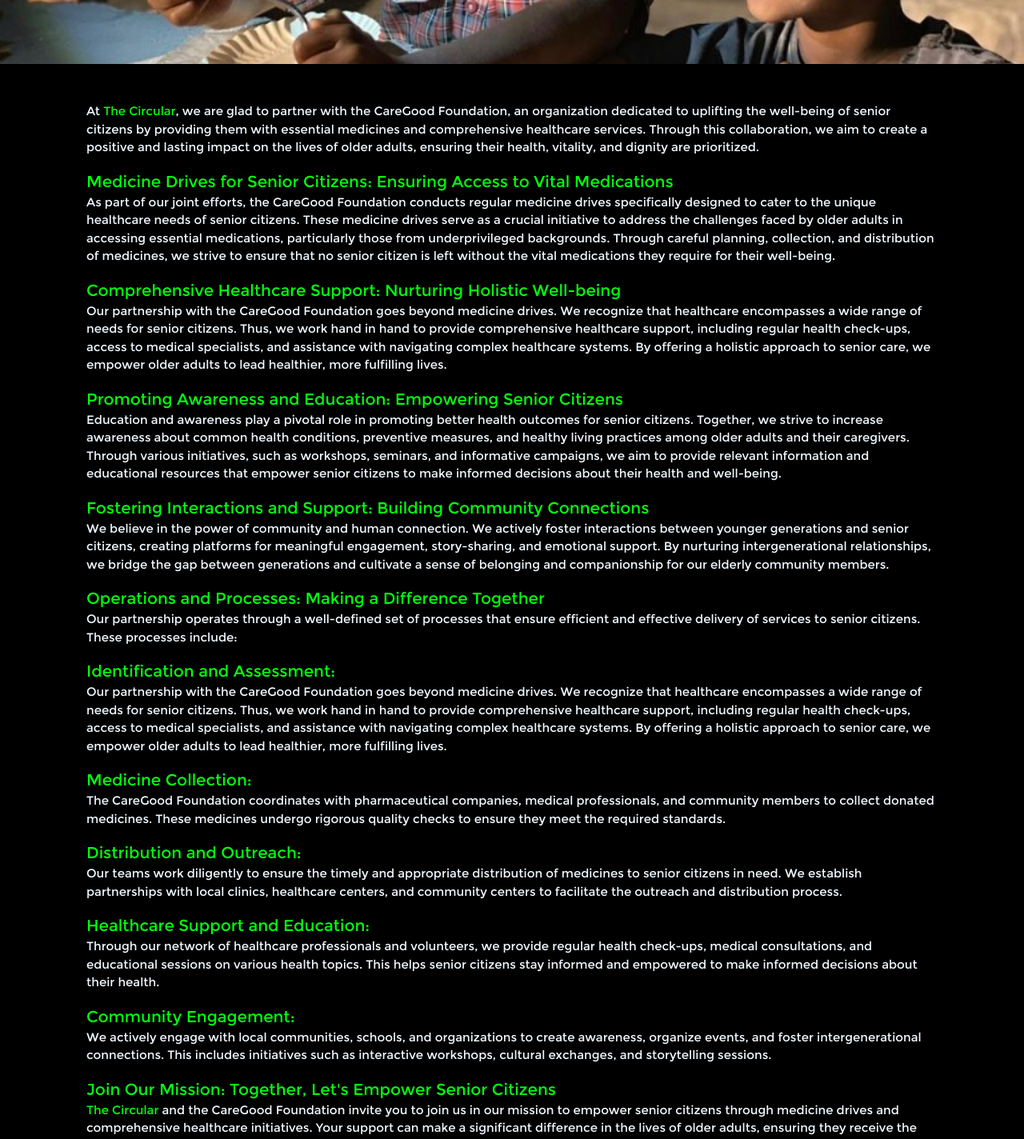
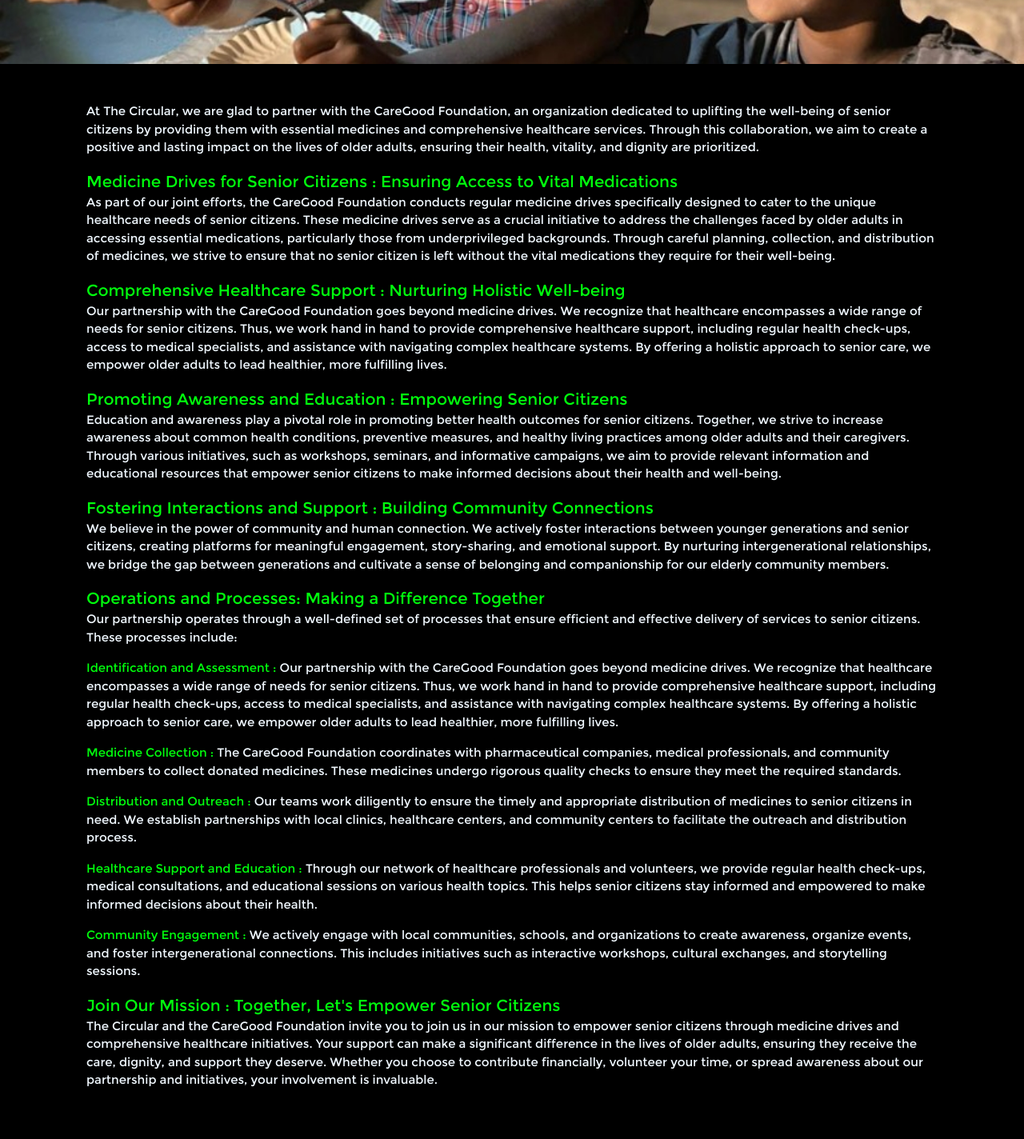
Before and after one commit to Rushikeshsr/thecircularweb, a React (Create React App) app in the folder circular/: page /partnerships/caregood in a window 1280 px wide. Shown: the part 520-1944 px from the top of the page at 80% size. Built offline with nearby package versions, Linux system fonts and the light colour scheme.

Commit message:
patnership pages updates

```diff
--- a/circular/src/components/aranya.js
+++ b/circular/src/components/aranya.js
@@ -25,7 +25,7 @@ const Aranya = () => {
                 Recognizing the importance of education and awareness, we have introduced Aranya's sustainable agriculture principles in schools and educational institutions. Through our fellowship program, we collaborate with teachers, students, and educational organizations to incorporate sustainability and environmental stewardship into the curriculum. By nurturing a generation that understands and values sustainable agriculture, we aim to create a future where sustainable practices are ingrained in society.
             </p>
             <p className='paragh'>
-                <span style={{"color":"#00ff0d",fontSize:'20px',textShadow:"-0.5px 0.5px 0 #000, 0.5px 0.5px 0 #000, 0.5px -0.5px 0 #000, -0.5px -0.5px 0 #000"}} >Fellowship for Tangible Results: Collaborating with Organizations for Impactful Change</span><br/>
+                <span style={{"color":"#00ff0d",fontSize:'20px',textShadow:"-0.5px 0.5px 0 #000, 0.5px 0.5px 0 #000, 0.5px -0.5px 0 #000, -0.5px -0.5px 0 #000"}} >Fellowship for Tangible Results : Collaborating with Organizations for Impactful Change</span><br/>
                 To create tangible and lasting results, we have established a fellowship program that brings together organizations working towards supporting sustainable agriculture practices. By collaborating with Aranya and other like-minded partners, we pool our expertise, resources, and networks to drive impactful change. Through this fellowship, we aim to implement scalable projects, develop innovative solutions, and influence policy to promote sustainable agriculture and empower communities.
             </p>
             <p className='paragh'>
--- a/circular/src/components/caregood.js
+++ b/circular/src/components/caregood.js
@@ -1,6 +1,6 @@
 import React from 'react'
 import "../css/circulareconomy.css"
-
+import { HashLink } from 'react-router-hash-link';
 
 const Caregood = () => {
   return (
@@ -10,52 +10,52 @@ const Caregood = () => {
         </div>
         <div className='section2 p-5'>
             <p className='paragh'>
-                At <span style={{color:"#00ff0d"}}>The Circular</span>, we are glad to partner with the CareGood Foundation, an organization dedicated to uplifting the well-being of senior citizens by providing them with essential medicines and comprehensive healthcare services. Through this collaboration, we aim to create a positive and lasting impact on the lives of older adults, ensuring their health, vitality, and dignity are prioritized.
+                At The Circular, we are glad to partner with the CareGood Foundation, an organization dedicated to uplifting the well-being of senior citizens by providing them with essential medicines and comprehensive healthcare services. Through this collaboration, we aim to create a positive and lasting impact on the lives of older adults, ensuring their health, vitality, and dignity are prioritized.
             </p>
             <p className='paragh'>
-                <span style={{"color":"#00ff0d",fontSize:'20px',textShadow:"-0.5px 0.5px 0 #000, 0.5px 0.5px 0 #000, 0.5px -0.5px 0 #000, -0.5px -0.5px 0 #000"}} >Medicine Drives for Senior Citizens: Ensuring Access to Vital Medications</span><br/>
+                <span style={{"color":"#00ff0d",fontSize:'20px'}} >Medicine Drives for Senior Citizens : Ensuring Access to Vital Medications</span><br/>
                 As part of our joint efforts, the CareGood Foundation conducts regular medicine drives specifically designed to cater to the unique healthcare needs of senior citizens. These medicine drives serve as a crucial initiative to address the challenges faced by older adults in accessing essential medications, particularly those from underprivileged backgrounds. Through careful planning, collection, and distribution of medicines, we strive to ensure that no senior citizen is left without the vital medications they require for their well-being.
             </p>
             <p className='paragh'>
-                <span style={{"color":"#00ff0d",fontSize:'20px',textShadow:"-0.5px 0.5px 0 #000, 0.5px 0.5px 0 #000, 0.5px -0.5px 0 #000, -0.5px -0.5px 0 #000"}} >Comprehensive Healthcare Support: Nurturing Holistic Well-being</span><br/>
+                <span style={{"color":"#00ff0d",fontSize:'20px'}} >Comprehensive Healthcare Support : Nurturing Holistic Well-being</span><br/>
                 Our partnership with the CareGood Foundation goes beyond medicine drives. We recognize that healthcare encompasses a wide range of needs for senior citizens. Thus, we work hand in hand to provide comprehensive healthcare support, including regular health check-ups, access to medical specialists, and assistance with navigating complex healthcare systems. By offering a holistic approach to senior care, we empower older adults to lead healthier, more fulfilling lives.
             </p>
             <p className='paragh'>
-                <span style={{"color":"#00ff0d",fontSize:'20px',textShadow:"-0.5px 0.5px 0 #000, 0.5px 0.5px 0 #000, 0.5px -0.5px 0 #000, -0.5px -0.5px 0 #000"}} >Promoting Awareness and Education: Empowering Senior Citizens</span><br/>
+                <span style={{"color":"#00ff0d",fontSize:'20px'}} >Promoting Awareness and Education : Empowering Senior Citizens</span><br/>
                 Education and awareness play a pivotal role in promoting better health outcomes for senior citizens. Together, we strive to increase awareness about common health conditions, preventive measures, and healthy living practices among older adults and their caregivers. Through various initiatives, such as workshops, seminars, and informative campaigns, we aim to provide relevant information and educational resources that empower senior citizens to make informed decisions about their health and well-being.
             </p>
             <p className='paragh'>
-                <span style={{"color":"#00ff0d",fontSize:'20px',textShadow:"-0.5px 0.5px 0 #000, 0.5px 0.5px 0 #000, 0.5px -0.5px 0 #000, -0.5px -0.5px 0 #000"}} >Fostering Interactions and Support: Building Community Connections</span><br/>
+                <span style={{"color":"#00ff0d",fontSize:'20px'}} >Fostering Interactions and Support : Building Community Connections</span><br/>
                 We believe in the power of community and human connection. We actively foster interactions between younger generations and senior citizens, creating platforms for meaningful engagement, story-sharing, and emotional support. By nurturing intergenerational relationships, we bridge the gap between generations and cultivate a sense of belonging and companionship for our elderly community members.
             </p>
             <p className='paragh'>
-                <span style={{"color":"#00ff0d",fontSize:'20px',textShadow:"-0.5px 0.5px 0 #000, 0.5px 0.5px 0 #000, 0.5px -0.5px 0 #000, -0.5px -0.5px 0 #000"}} >Operations and Processes: Making a Difference Together</span><br/>
+                <span style={{"color":"#00ff0d",fontSize:'20px'}} >Operations and Processes: Making a Difference Together</span><br/>
                 Our partnership operates through a well-defined set of processes that ensure efficient and effective delivery of services to senior citizens.<br/>
                 These processes include:
             </p>
             <p className='paragh'>
-                <span style={{"color":"#00ff0d",fontSize:'20px',textShadow:"-0.5px 0.5px 0 #000, 0.5px 0.5px 0 #000, 0.5px -0.5px 0 #000, -0.5px -0.5px 0 #000"}} >Identification and Assessment:</span><br/>
+                <span style={{"color":"#00ff0d",fontSize:'15px'}} >Identification and Assessment :&nbsp;</span>
                 Our partnership with the CareGood Foundation goes beyond medicine drives. We recognize that healthcare encompasses a wide range of needs for senior citizens. Thus, we work hand in hand to provide comprehensive healthcare support, including regular health check-ups, access to medical specialists, and assistance with navigating complex healthcare systems. By offering a holistic approach to senior care, we empower older adults to lead healthier, more fulfilling lives.
             </p>
             <p className='paragh'>
-                <span style={{"color":"#00ff0d",fontSize:'20px',textShadow:"-0.5px 0.5px 0 #000, 0.5px 0.5px 0 #000, 0.5px -0.5px 0 #000, -0.5px -0.5px 0 #000"}} >Medicine Collection:</span><br/>
+                <span style={{"color":"#00ff0d",fontSize:'15px'}} >Medicine Collection :&nbsp;</span>
                 The CareGood Foundation coordinates with pharmaceutical companies, medical professionals, and community members to collect donated medicines. These medicines undergo rigorous quality checks to ensure they meet the required standards.
             </p>
             <p className='paragh'>
-                <span style={{"color":"#00ff0d",fontSize:'20px',textShadow:"-0.5px 0.5px 0 #000, 0.5px 0.5px 0 #000, 0.5px -0.5px 0 #000, -0.5px -0.5px 0 #000"}} >Distribution and Outreach:</span><br/>
+                <span style={{"color":"#00ff0d",fontSize:'15px'}} >Distribution and Outreach :&nbsp;</span>
                 Our teams work diligently to ensure the timely and appropriate distribution of medicines to senior citizens in need. We establish partnerships with local clinics, healthcare centers, and community centers to facilitate the outreach and distribution process.
             </p>
             <p className='paragh'>
-                <span style={{"color":"#00ff0d",fontSize:'20px',textShadow:"-0.5px 0.5px 0 #000, 0.5px 0.5px 0 #000, 0.5px -0.5px 0 #000, -0.5px -0.5px 0 #000"}} >Healthcare Support and Education:</span><br/>
+                <span style={{"color":"#00ff0d",fontSize:'15px'}} >Healthcare Support and Education :&nbsp;</span>
                 Through our network of healthcare professionals and volunteers, we provide regular health check-ups, medical consultations, and educational sessions on various health topics. This helps senior citizens stay informed and empowered to make informed decisions about their health.
             </p>
             <p className='paragh'>
-                <span style={{"color":"#00ff0d",fontSize:'20px',textShadow:"-0.5px 0.5px 0 #000, 0.5px 0.5px 0 #000, 0.5px -0.5px 0 #000, -0.5px -0.5px 0 #000"}} >Community Engagement:</span><br/>
+                <span style={{"color":"#00ff0d",fontSize:'15px'}} >Community Engagement :&nbsp;</span>
                 We actively engage with local communities, schools, and organizations to create awareness, organize events, and foster intergenerational connections. This includes initiatives such as interactive workshops, cultural exchanges, and storytelling sessions.
             </p>
             <p className='paragh'>
-                <span style={{"color":"#00ff0d",fontSize:'20px',textShadow:"-0.5px 0.5px 0 #000, 0.5px 0.5px 0 #000, 0.5px -0.5px 0 #000, -0.5px -0.5px 0 #000"}} >Join Our Mission: Together, Let's Empower Senior Citizens</span><br/>
-                <span style={{color:"#00ff0d"}}>The Circular</span> and the CareGood Foundation invite you to join us in our mission to empower senior citizens through medicine drives and comprehensive healthcare initiatives. Your support can make a significant difference in the lives of older adults, ensuring they receive the care, dignity, and support they deserve. Whether you choose to contribute financially, volunteer your time, or spread awareness about our partnership and initiatives, your involvement is invaluable.
+                <HashLink  smooth to="/contactus/#joinus" style={{fontSize:'20px', textDecoration:"none", "color":"#00ff0d"}} >Join Our Mission : Together, Let's Empower Senior Citizens</HashLink><br/>
+                The Circular and the CareGood Foundation invite you to join us in our mission to empower senior citizens through medicine drives and comprehensive healthcare initiatives. Your support can make a significant difference in the lives of older adults, ensuring they receive the care, dignity, and support they deserve. Whether you choose to contribute financially, volunteer your time, or spread awareness about our partnership and initiatives, your involvement is invaluable.
             </p>
 
         </div>
--- a/circular/src/components/desc.js
+++ b/circular/src/components/desc.js
@@ -13,7 +13,7 @@ const Desc = () => {
                 We are proud to announce our partnership with DESC (Digital Education and Skills Council) to promote sustainability through education across India. DESC is a remarkable initiative driven by influential government officials who hold key decision-making positions. With a shared commitment to supporting the United Nations Sustainable Development Goals (UN-SDG) by 2030, DESC focuses on leveraging education as a catalyst for positive change.
             </p>
             <p className='paragh'>
-                At <span style={{color:"#00ff0d"}}>The Circular</span>, we strongly believe in the power of education to transform communities and create a sustainable future. Our partnership with DESC aligns perfectly with our vision and mission to build sustainable communities through education. Together, we aim to drive awareness, empower individuals, and inspire action towards building a more sustainable and resilient society.
+                At The Circular, we strongly believe in the power of education to transform communities and create a sustainable future. Our partnership with DESC aligns perfectly with our vision and mission to build sustainable communities through education. Together, we aim to drive awareness, empower individuals, and inspire action towards building a more sustainable and resilient society.
             </p>
             <p className='paragh'>
                 We are delighted to share that our president, Mr. Abhay Chakra Sadineni, has been selected as a member of DESC and has been voted as their Director of International Relations and Communications. This prestigious role allows us to actively contribute to DESC's initiatives and collaborate on various projects that promote sustainability, education, and positive social impact.
--- a/circular/src/components/smae.js
+++ b/circular/src/components/smae.js
@@ -13,7 +13,7 @@ const Smae = () => {
                 We partnered with SMAE (Society of Mechanical and Automotive Engineers) to drive innovation and sustainability in the automotive and mechanical engineering sectors. SMAE plays a crucial role in connecting students in educational institutions with real-time projects in the manufacturing industry, providing them with invaluable hands-on experience and exposure to sustainable manufacturing practices.
             </p>
             <p className='paragh'>
-                At <span style={{color:"#00ff0d"}}>The Circular</span>, we firmly believe that collaboration between academia and industry is key to fostering innovation and driving positive change. Through our partnership with SMAE, we aim to bridge the gap between classroom learning and practical application, empowering students to apply their knowledge and skills in real-world scenarios. By engaging students in meaningful projects related to sustainable manufacturing, we are nurturing the next generation of engineers who will shape the future of the industry.
+                At The Circular, we firmly believe that collaboration between academia and industry is key to fostering innovation and driving positive change. Through our partnership with SMAE, we aim to bridge the gap between classroom learning and practical application, empowering students to apply their knowledge and skills in real-world scenarios. By engaging students in meaningful projects related to sustainable manufacturing, we are nurturing the next generation of engineers who will shape the future of the industry.
             </p>
             <p className='paragh'>
                 Our collaboration with SMAE opens doors for students to work on cutting-edge projects that align with our mission of promoting sustainability and circular economy principles. Together, we seek to revolutionize the automotive and mechanical engineering sectors by integrating sustainable practices, reducing waste, and optimizing resource utilization. Through hands-on experiences and exposure to sustainable technologies, students will develop a deep understanding of the importance of environmentally conscious manufacturing and its impact on our planet.
@@ -25,7 +25,7 @@ const Smae = () => {
                 Electric vehicles (EVs) have emerged as a game-changer in the transportation sector, offering numerous environmental and economic benefits. By shifting from traditional gasoline-powered go-karts to electric go-karts, SMAE is leading the way in promoting clean and efficient mobility. These electric go-karts offer thrilling experiences while significantly reducing carbon emissions and noise pollution.
             </p>
             <p className='paragh'>
-                <span style={{color:"#00ff0d"}}>The Circular</span> and SMAE believe in the power of education and hands-on experiences to drive change. Through this partnership, we are committed to providing students with opportunities to engage in experiential learning and gain practical experience in the design, development, and maintenance of electric go-karts. This collaboration equips students with valuable skills and insights into electric vehicle technology, positioning them as future leaders in the sustainable transportation industry.
+                The Circular and SMAE believe in the power of education and hands-on experiences to drive change. Through this partnership, we are committed to providing students with opportunities to engage in experiential learning and gain practical experience in the design, development, and maintenance of electric go-karts. This collaboration equips students with valuable skills and insights into electric vehicle technology, positioning them as future leaders in the sustainable transportation industry.
             </p>
             <p className='paragh'>
                 Furthermore, The Circular and SMAE recognize the importance of research and development in advancing electric vehicle technology. Together, we are focused on improving battery efficiency, optimizing vehicle performance, and enhancing user experiences in electric go-karts. By pushing the boundaries of electric vehicle technology, we aim to contribute to the growth and acceptance of sustainable transportation solutions.
```
Also changed, not shown: circular/src/components/rer.js (+4 -4 lines).
